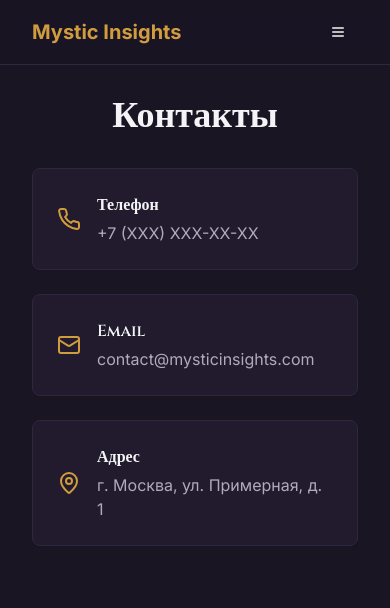
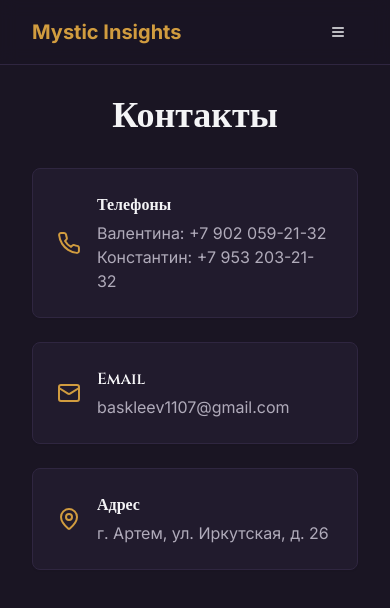
Before and after one commit to Carecup/mystical-appointments, a React (Vite) app: page /contact in a window 390 px wide. Shown: the top 608 px of the page. Built offline with nearby package versions, Linux system fonts and the light colour scheme.

Commit message:
Update contact information
Added new contact details including phone numbers, email address, and physical address to the Contact page.
[skip gpt_engineer]

```diff
--- a/src/pages/Contact.tsx
+++ b/src/pages/Contact.tsx
@@ -13,8 +13,9 @@ const Contact = () => {
             <CardContent className="flex items-center gap-4 p-6">
               <Phone className="w-6 h-6 text-gold-400" />
               <div>
-                <h3 className="font-semibold mb-1">Телефон</h3>
-                <p className="text-muted-foreground">+7 (XXX) XXX-XX-XX</p>
+                <h3 className="font-semibold mb-1">Телефоны</h3>
+                <p className="text-muted-foreground">Валентина: +7 902 059-21-32</p>
+                <p className="text-muted-foreground">Константин: +7 953 203-21-32</p>
               </div>
             </CardContent>
           </Card>
@@ -24,7 +25,7 @@ const Contact = () => {
               <Mail className="w-6 h-6 text-gold-400" />
               <div>
                 <h3 className="font-semibold mb-1">Email</h3>
-                <p className="text-muted-foreground">contact@mysticinsights.com</p>
+                <p className="text-muted-foreground">baskleev1107@gmail.com</p>
               </div>
             </CardContent>
           </Card>
@@ -34,7 +35,7 @@ const Contact = () => {
               <MapPin className="w-6 h-6 text-gold-400" />
               <div>
                 <h3 className="font-semibold mb-1">Адрес</h3>
-                <p className="text-muted-foreground">г. Москва, ул. Примерная, д. 1</p>
+                <p className="text-muted-foreground">г. Артем, ул. Иркутская, д. 26</p>
               </div>
             </CardContent>
           </Card>
```
